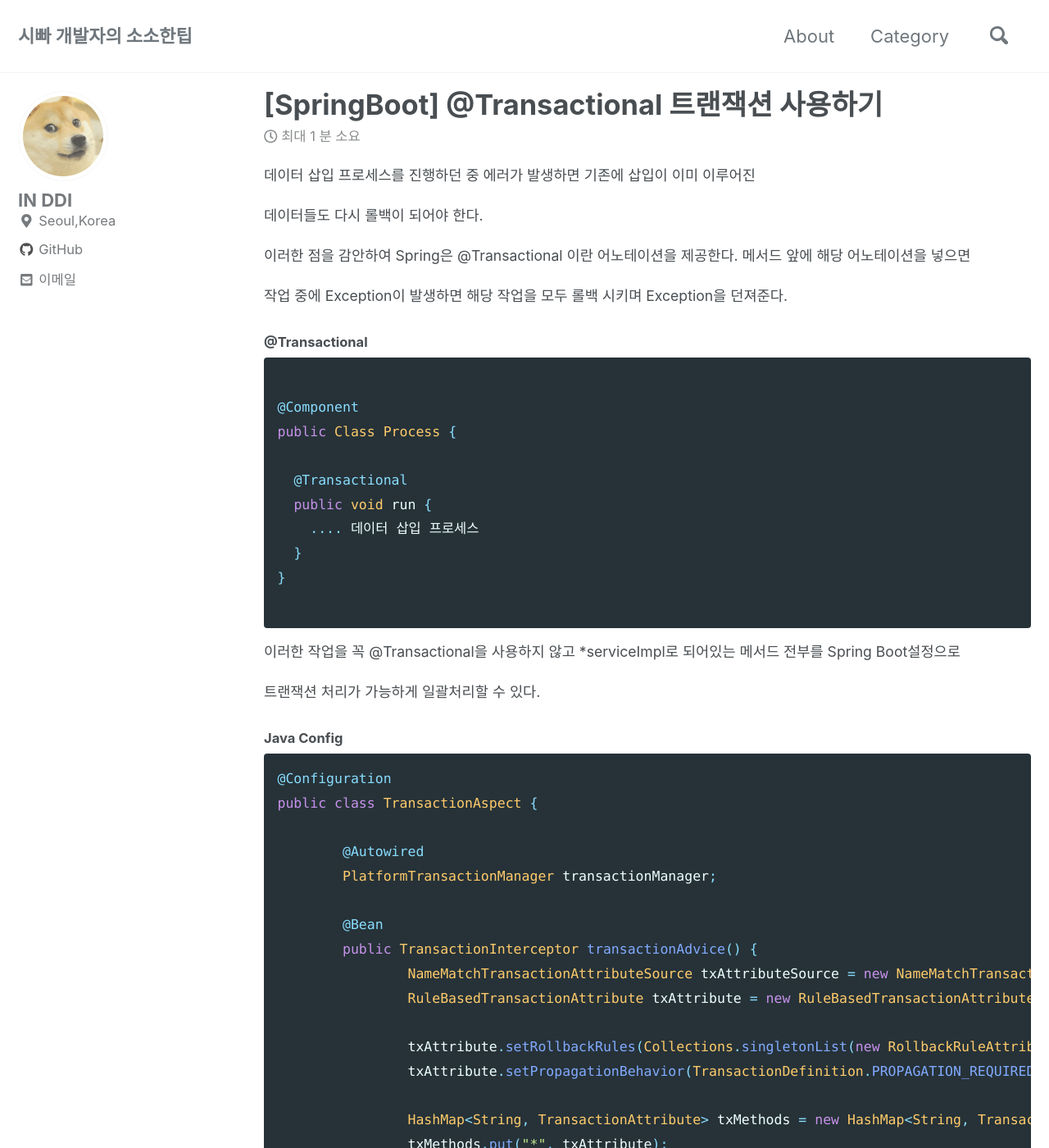
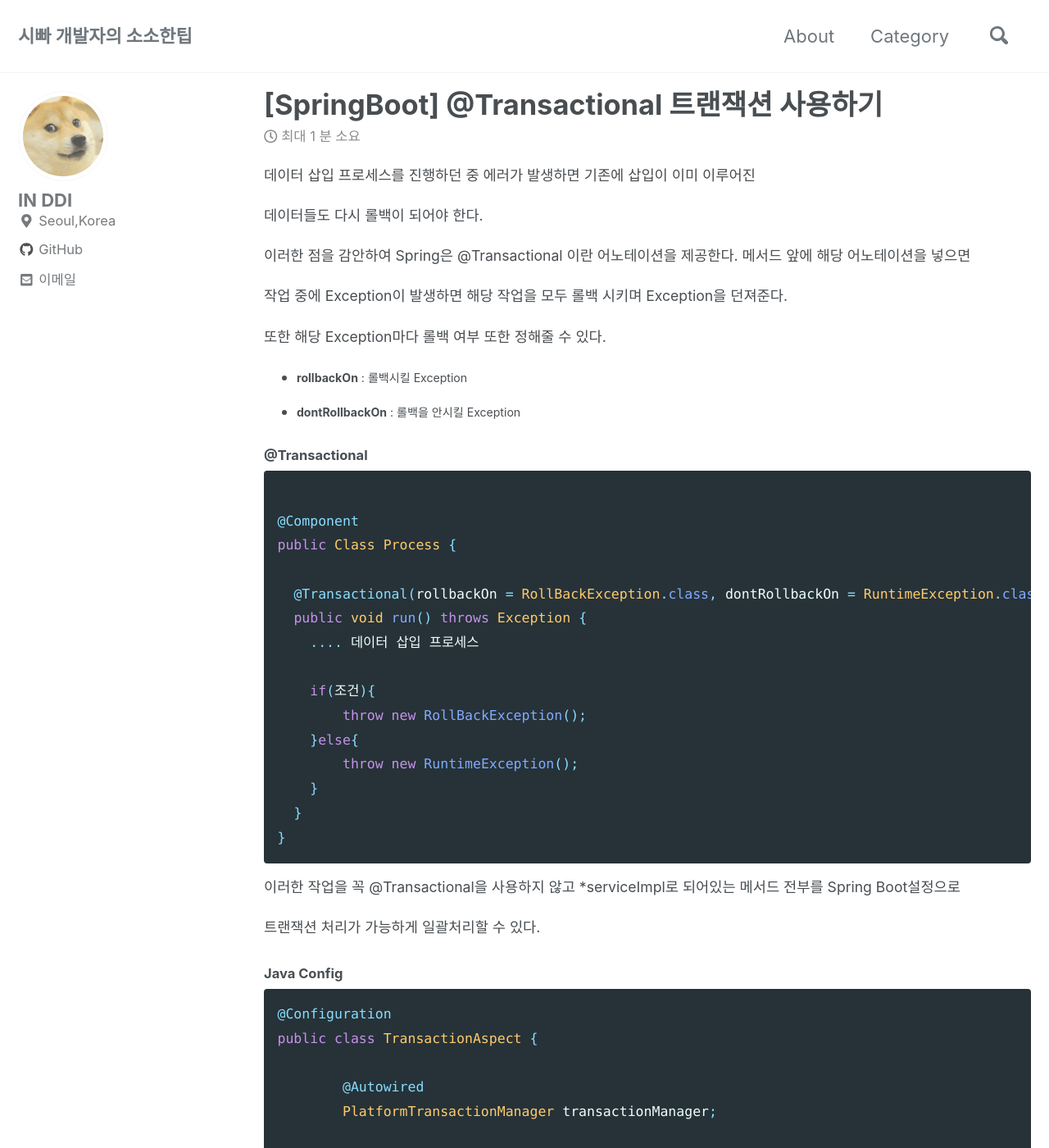
Before and after one commit to InSeok9068/inseok9068.github.io, a Jekyll site: the page built from _posts/springboot/2020-03-11-springboot-transaction.md, in a window 1280 px wide and 1400 px high. Shown: the whole window at 82% size. Built offline with Jekyll 4.4.1, drawn with Linux system fonts in a browser that asks for light colours; cached includes are drawn as plain includes; nearby versions of some CDN libraries; comment, search, counter and statistics services are not loaded.

Commit message:
2020-05-04 @Transactional 롤백옵션 추가

````diff
--- a/_posts/springboot/2020-03-11-springboot-transaction.md
+++ b/_posts/springboot/2020-03-11-springboot-transaction.md
@@ -14,18 +14,29 @@ tags :
 
 작업 중에 Exception이 발생하면 해당 작업을 모두 롤백 시키며 Exception을 던져준다.
 
+또한 해당 Exception마다 롤백 여부 또한 정해줄 수 있다.
+
+- **rollbackOn** : 롤백시킬 Exception
+
+- **dontRollbackOn** : 롤백을 안시킬 Exception
+
 #### @Transactional
 ```java
 
 @Component
 public Class Process {
 
-  @Transactional
-  public void run {
+  @Transactional(rollbackOn = RollBackException.class, dontRollbackOn = RuntimeException.class)
+  public void run() throws Exception {
     .... 데이터 삽입 프로세스
+
+    if(조건){
+        throw new RollBackException();
+    }else{
+        throw new RuntimeException();
+    }
   }
 }
-
 ```
 
 이러한 작업을 꼭 @Transactional을 사용하지 않고 *serviceImpl로 되어있는 메서드 전부를 Spring Boot설정으로
````
Also changed, not shown: _posts/springboot/2020-04-25-springboot-parameter.md (+1 -1 lines).
